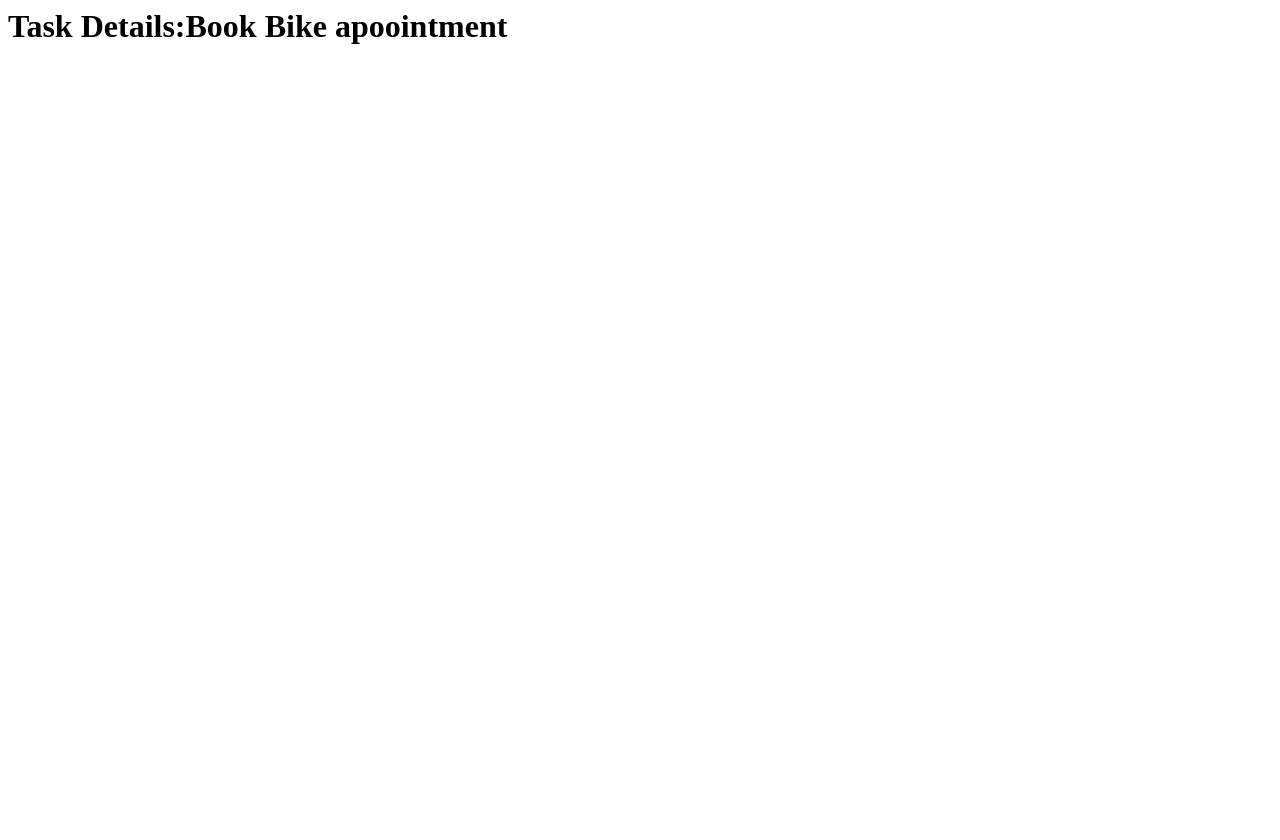
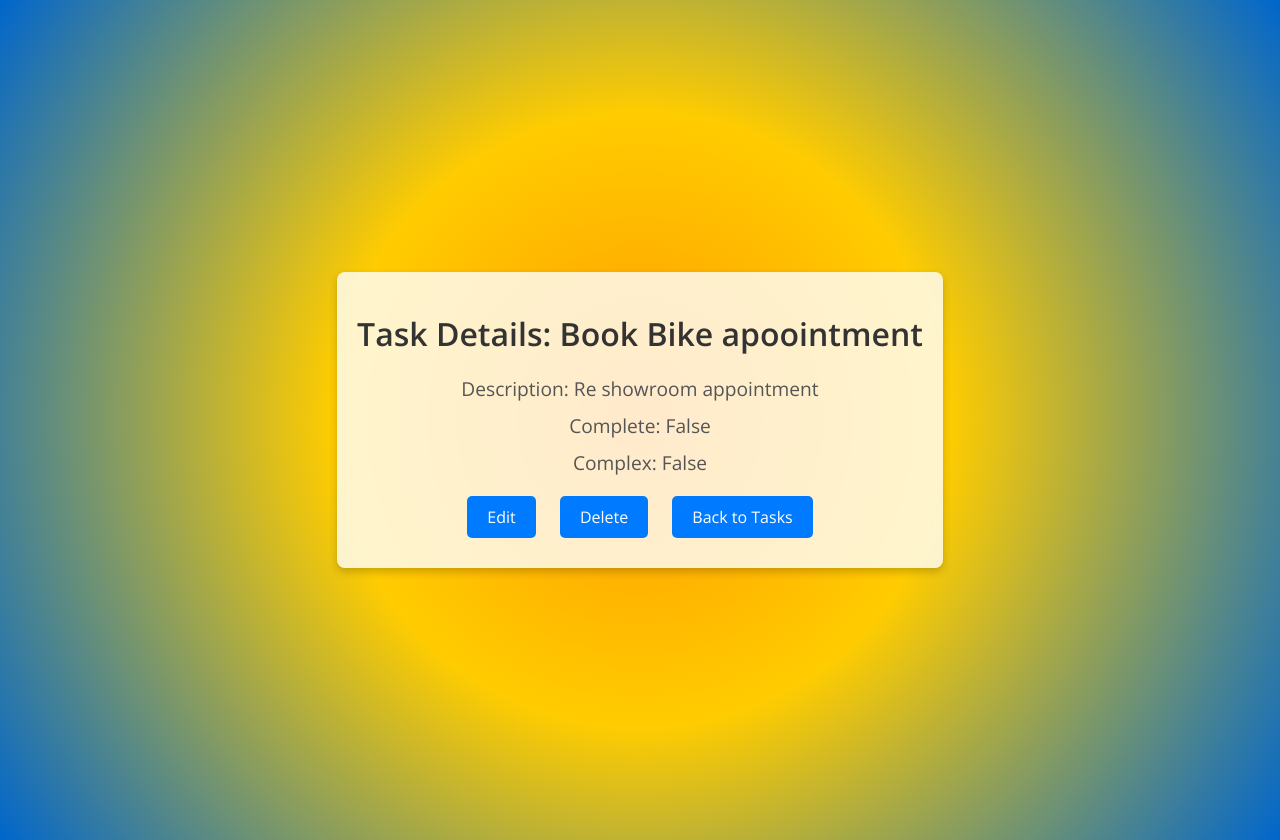
Before and after one commit to Ananthkrishnandayanithi/todo, a Django app: page /task/4/ in a window 1280 px wide. Before the commit the page ends 44 px from the top, so only its background shows below. Run offline with Django 5.2, Linux system fonts and the light colour scheme; a user stored in the database is signed in; data comes from the database, SQL or seed files in the repository; both versions use the stored data as it was after the commit.

Commit message:
done completeing the styling

```diff
--- a/base/templates/base/main.html
+++ b/base/templates/base/main.html
@@ -130,10 +130,7 @@
     <div class="container">
         <h1>To-Do List</h1>
         <h2>Manage your tasks effectively</h2>
-        <h3>Track, organize, and complete your goals</h3>
-        <h4>Set priorities for better productivity</h4>
-        <h5>Never miss deadlines</h5>
-        <h6>Start now!</h6>
+        <h3>Never miss deadlines</h3>
         {% block content %}
         <!-- Content goes here -->
         {% endblock content %}
--- a/base/templates/base/register.html
+++ b/base/templates/base/register.html
@@ -1,5 +1,5 @@
 {% extends 'base/main.html' %}
-{% block content%}
+{% block content %}
 <h1>Register</h1>
 
 <form method="POST">
@@ -9,4 +9,4 @@
 </form>
 
 <p>Already have an account? <a href="{% url 'login' %}">Login</a></p>
-{ % endblock content % }
+{% endblock content %}
--- a/base/templates/base/task.html
+++ b/base/templates/base/task.html
@@ -1 +1,83 @@
-<h1> Task Details:{{task }} </h1>
+<!DOCTYPE html>
+<html lang="en">
+<head>
+    <meta charset="utf-8">
+    <meta http-equiv="X-UA-Compatible" content="IE=edge">
+    <meta name="viewport" content="width=device-width, initial-scale=1">
+    <meta name="description" content="Task Details Page">
+    <title>Task Details</title>
+
+    <!-- Google Fonts -->
+    <link rel="preconnect" href="https://fonts.googleapis.com">
+    <link rel="preconnect" href="https://fonts.gstatic.com" crossorigin>
+    <link href="https://fonts.googleapis.com/css2?family=Open+Sans:wght@300..800&display=swap" rel="stylesheet">
+
+    <!-- Internal CSS -->
+    <style>
+        body {
+            /* Same vibrant gradient background */
+            background: radial-gradient(circle, rgba(255, 153, 0, 1) 0%, rgba(255, 204, 0, 1) 40%, rgba(0, 102, 204, 1) 100%);
+            font-family: 'Open Sans', sans-serif; /* Normal font */
+            padding: 20px;
+            margin: 0;
+            color: rgb(0, 0, 0); /* Text color for readability */
+            min-height: 100vh; /* Full viewport coverage */
+            display: flex;
+            align-items: center;
+            justify-content: center;
+        }
+
+        .container {
+            max-width: 600px;
+            background: rgba(255, 255, 255, 0.8); /* Semi-transparent white for contrast */
+            padding: 20px;
+            border-radius: 8px;
+            box-shadow: 0 4px 8px rgba(0, 0, 0, 0.2);
+            text-align: center;
+        }
+
+        h1 {
+            font-size: 2rem;
+            font-weight: 600;
+            color: #333;
+            margin: 20px 0;
+            text-shadow: none; /* No shadow for simplicity */
+        }
+
+        p {
+            font-size: 1.2rem;
+            color: #555;
+            margin: 10px 0;
+        }
+
+        .task-actions a {
+            display: inline-block;
+            margin: 10px;
+            padding: 10px 20px;
+            font-size: 16px;
+            color: white;
+            background-color: #007bff;
+            border-radius: 5px;
+            text-decoration: none;
+            transition: background-color 0.3s ease;
+        }
+
+        .task-actions a:hover {
+            background-color: #0056b3;
+        }
+    </style>
+</head>
+<body>
+    <div class="container">
+        <h1>Task Details: {{ task.title }}</h1>
+        <p>Description: {{ task.description }}</p>
+        <p>Complete: {{ task.complete }}</p>
+        <p>Complex: {{ task.complex }}</p>
+        <div class="task-actions">
+            <a href="{% url 'task-update' task.id %}">Edit</a>
+            <a href="{% url 'task-delete' task.id %}">Delete</a>
+            <a href="/">Back to Tasks</a>
+        </div>
+    </div>
+</body>
+</html>
```
Also changed, not shown: db.sqlite3.
